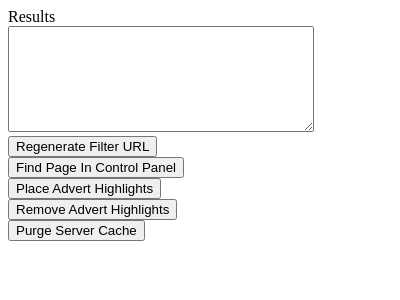
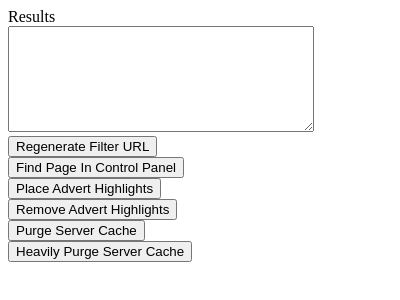
Before and after one commit to Naraceaus/cPanel-Filters, a browser extension: page popup.html in a window 400 px wide. Drawn offline with Linux system fonts and the light colour scheme.

Commit message:
Typos
nuff said

```diff
--- a/popup.html
+++ b/popup.html
@@ -23,6 +23,7 @@
 			<button id="highlight-adverts" type="button" title="Enable Highlight" class="btn-primary btn btn-block">Place Advert Highlights</button>
 			<button id="de-highlight-adverts" type="button" title="Disable Highlight" class="btn-primary btn btn-block">Remove Advert Highlights</button>
 			<button id="purge-cache" type="button" title="Purge Server Cache" class="btn-primary btn btn-block">Purge Server Cache</button>
+			<button id="heavily-purge-cache" type="button" title="Heavily Purge Server Cache" class="btn-primary btn btn-block">Heavily Purge Server Cache</button>
 
 		</body>
 </html>
```
